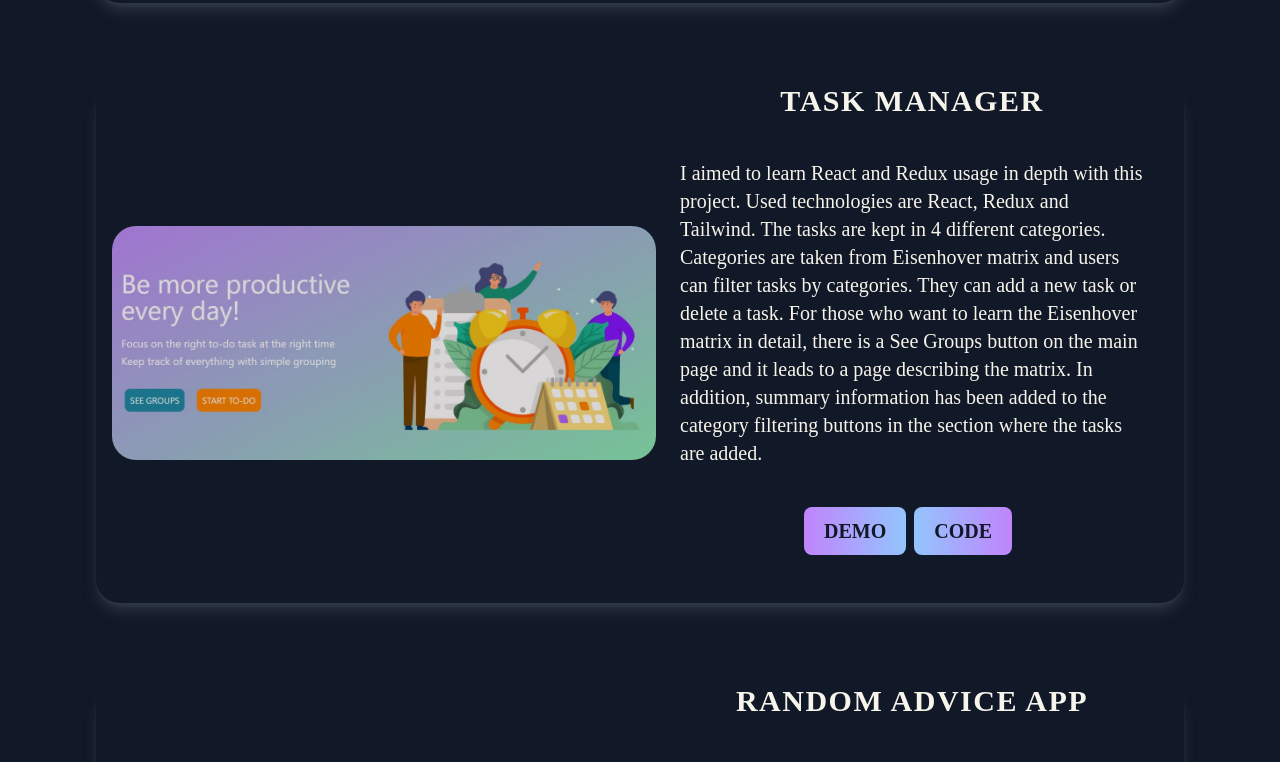
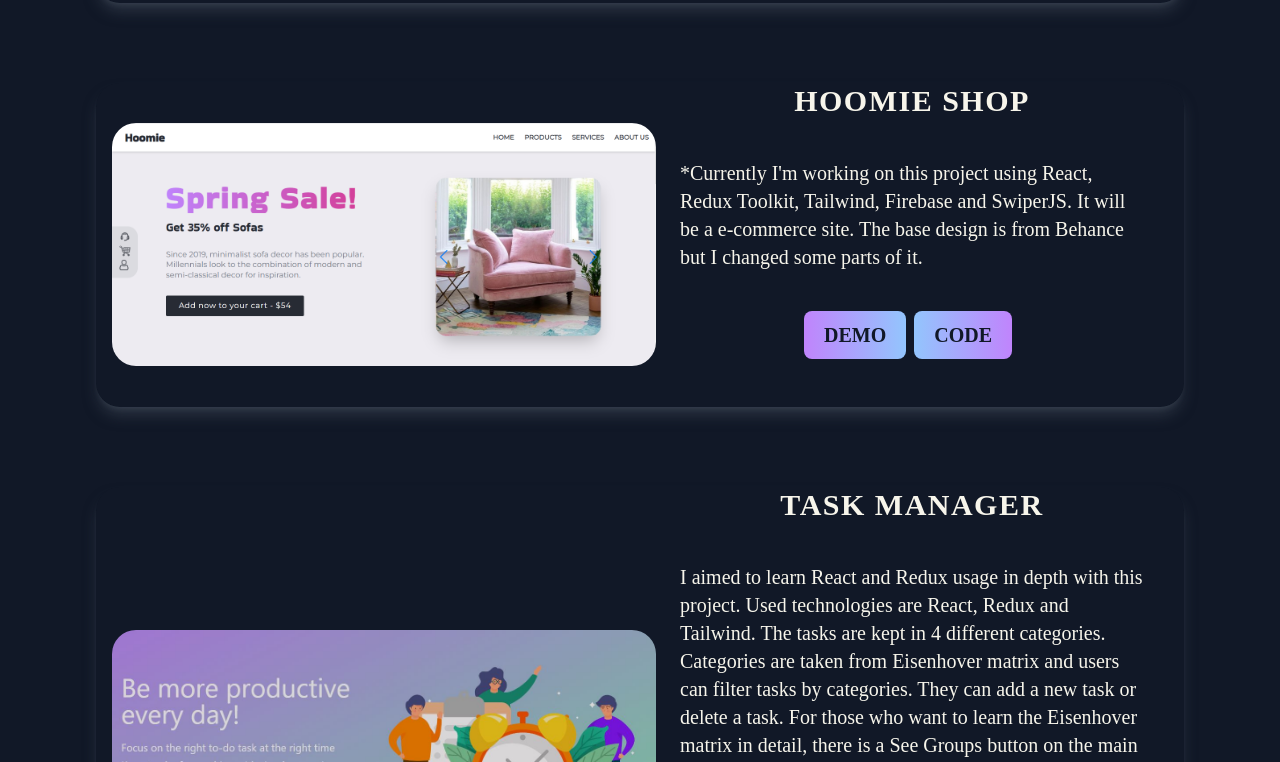
Before and after one commit to symys/symdmr, a React (Create React App) app: page /projects in a window 1280 px wide. Shown: the part 978-1740 px from the top of the page. Built offline with nearby package versions, Linux system fonts and the light colour scheme.

Commit message:
added hoomie project

```diff
--- a/src/Projects.js
+++ b/src/Projects.js
@@ -7,6 +7,7 @@ import movieImg from "./assets/movie.jpg";
 import madlibsImg from "./assets/madlibs.jpg";
 import minionsImg from "./assets/minions.jpg";
 import personalsite from "./assets/personal.jpg"
+import hoomie from "./assets/hoomieproject.jpg"
 import ProjectCard from './ProjectCard';
 
 const projects = [
@@ -25,6 +26,14 @@ const projects = [
       "I think that making my own portfolio page is also a project, so I wanted to add it here. My goal in this project was to create a page where I reflect myself. You can enter the vicious circle by pressing the demo button 😁",
     demoLink: "https://seymademir.netlify.app/",
     codeLink: "https://github.com/symys/symdmr",
+  },
+  {
+    title: "Hoomie Shop",
+    imgSrc: hoomie,
+    description:
+      "*Currently I'm working on this project using React, Redux Toolkit, Tailwind, Firebase and SwiperJS. It will be a e-commerce site. The base design is from Behance but I changed some parts of it.",
+    demoLink: "https://verdant-liger-e4b037.netlify.app/",
+    codeLink: "https://github.com/symys/hoomieproject",
   },
   {
     title: "Task Manager",
```
Also changed, not shown: src/assets/hoomieproject.jpg (added).
